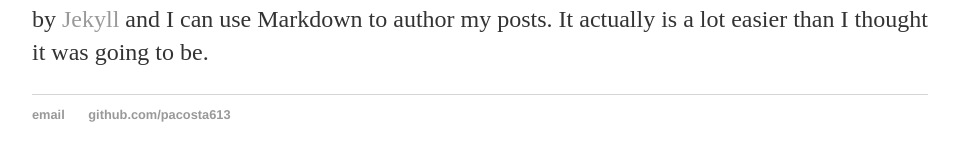
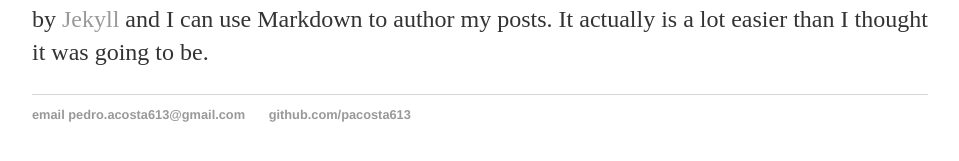
Before and after one commit to pacosta613/pacosta613.github.io-old, a Jekyll site: the page built from _posts/2016-02-04-pedro-acosta-gem-project.md, in a window 1280 px wide. Shown: the part 341-502 px from the top of the page, without its empty margins (160-1119 px from the left). Built offline with Jekyll 4.4.1, drawn with Linux system fonts in a browser that asks for light colours.

Commit message:
Update default.html

```diff
--- a/_layouts/default.html
+++ b/_layouts/default.html
@@ -21,7 +21,7 @@
 			</div><!-- /.container -->
 			<footer>
 	    		<ul>
-	        		<li><a href="mailto:pedro.acosta613@gmail.com">email</a></li>
+	        		<li><a href="mailto:pedro.acosta613@gmail.com">email pedro.acosta613@gmail.com</a></li>
 	        		<li><a href="https://github.com/pacosta613">github.com/pacosta613</a></li>
 				</ul>
 			</footer>
```
